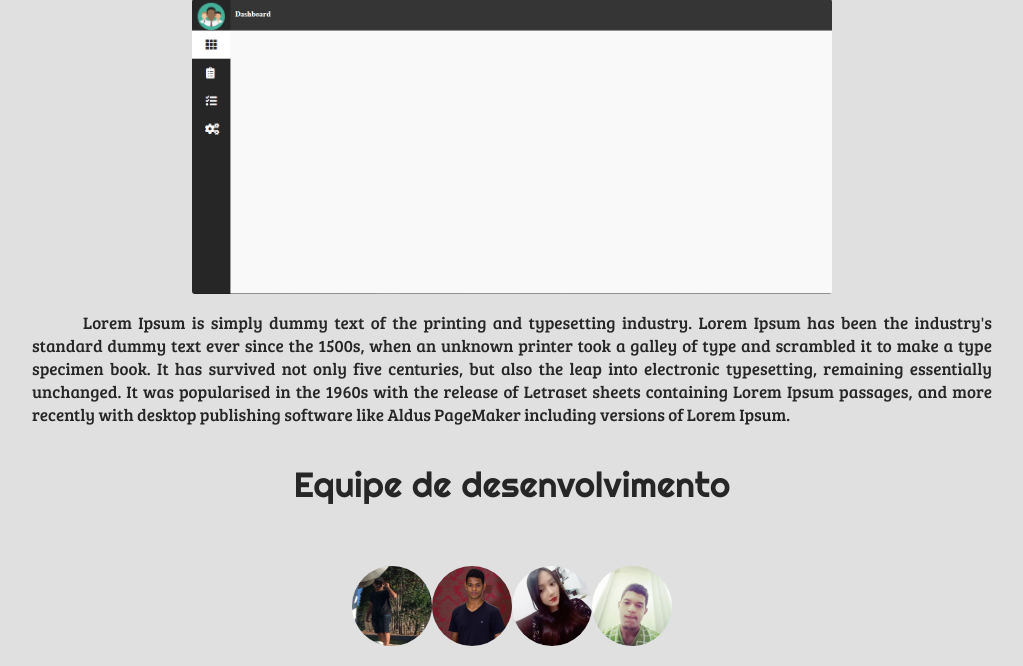
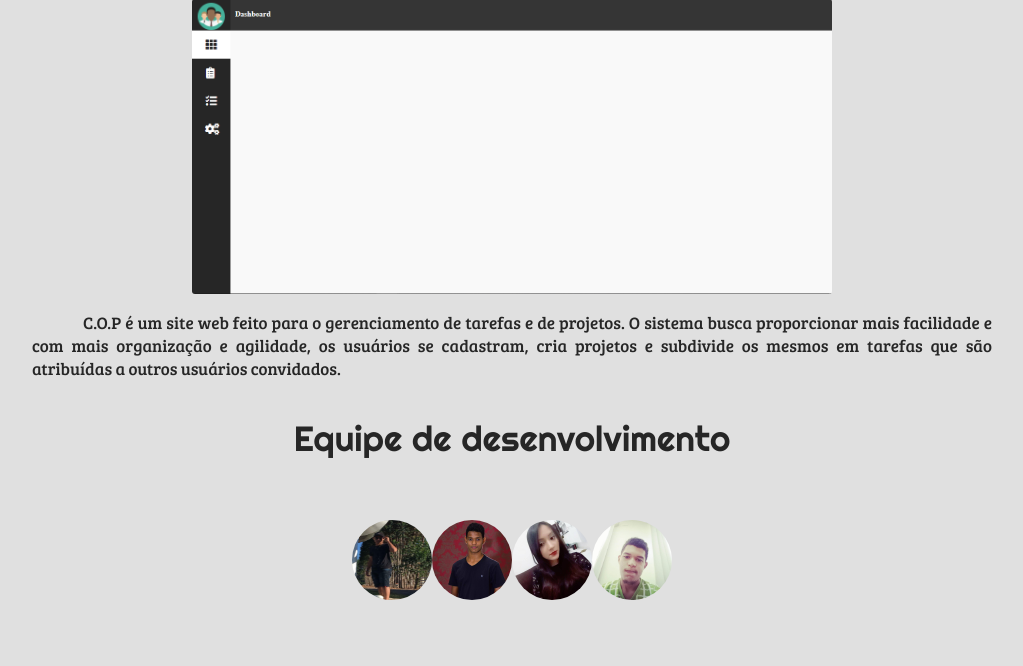
Before and after one commit to Maiker404/COPSite, a PHP site: page / in a window 1280 px wide. Shown: the part 230-896 px from the top of the page, without its empty margins (128-1151 px from the left). Run offline with PHP 8.4, Linux system fonts and the light colour scheme; some libraries are stand-ins or nearby versions.

Commit message:
Texto primário do site colocado

```diff
--- a/index.php
+++ b/index.php
@@ -33,9 +33,7 @@
             <h4 class="subtitulo">Coordenador e organizador de projetos.</h4>
             <img src="src/dash.png" alt="" class="preview" id="previewIndex">
             <p class="desc">
-                Lorem Ipsum is simply dummy text of the printing and typesetting industry. Lorem Ipsum has been the industry's standard dummy text ever since the 1500s, when an unknown printer took a galley of type and scrambled it to make a type specimen book. It has
-                survived not only five centuries, but also the leap into electronic typesetting, remaining essentially unchanged. It was popularised in the 1960s with the release of Letraset sheets containing Lorem Ipsum passages, and more recently with
-                desktop publishing software like Aldus PageMaker including versions of Lorem Ipsum.
+                C.O.P é um site web feito para o gerenciamento de tarefas e de projetos. O sistema busca proporcionar mais facilidade e com mais organização e agilidade, os usuários se cadastram, cria projetos e subdivide os mesmos em tarefas que são atribuídas a outros usuários convidados.
             </p>
             <label for="">Equipe de desenvolvimento</label>
             <div class="sobre">
```
